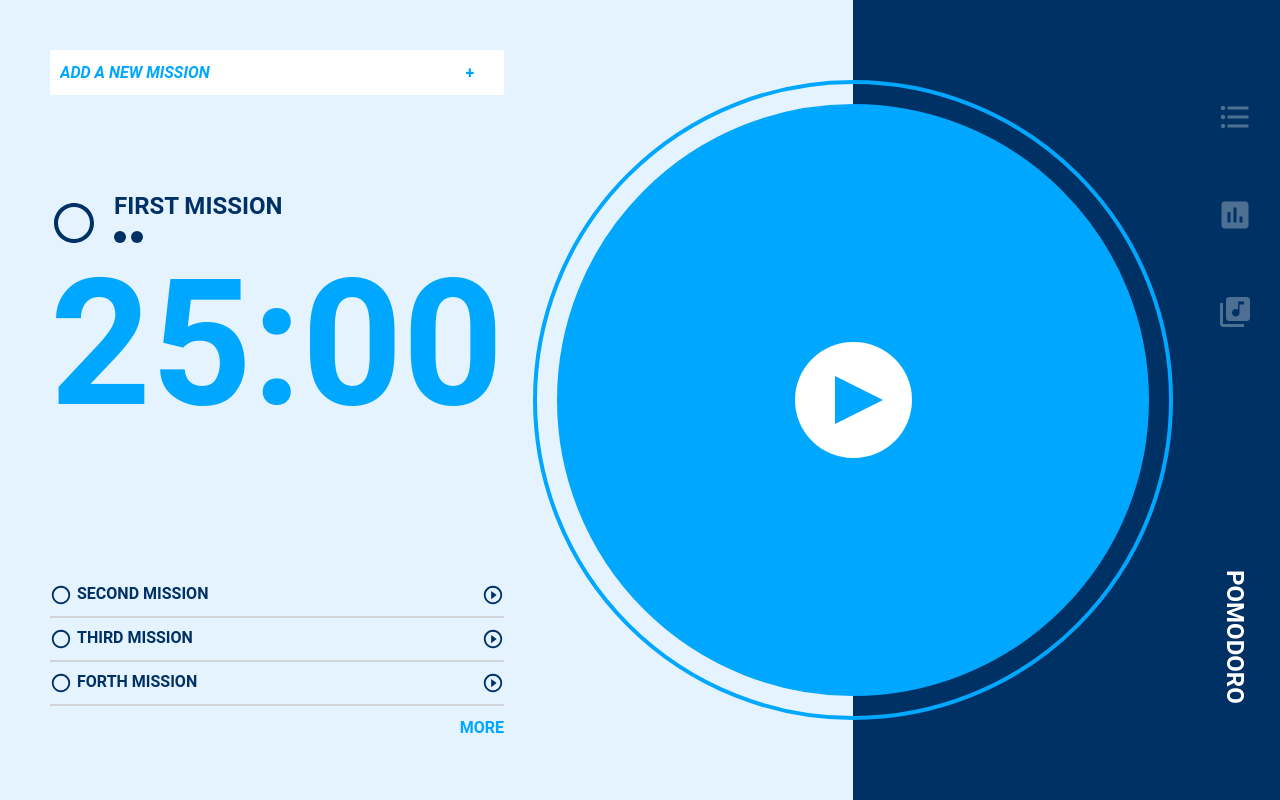
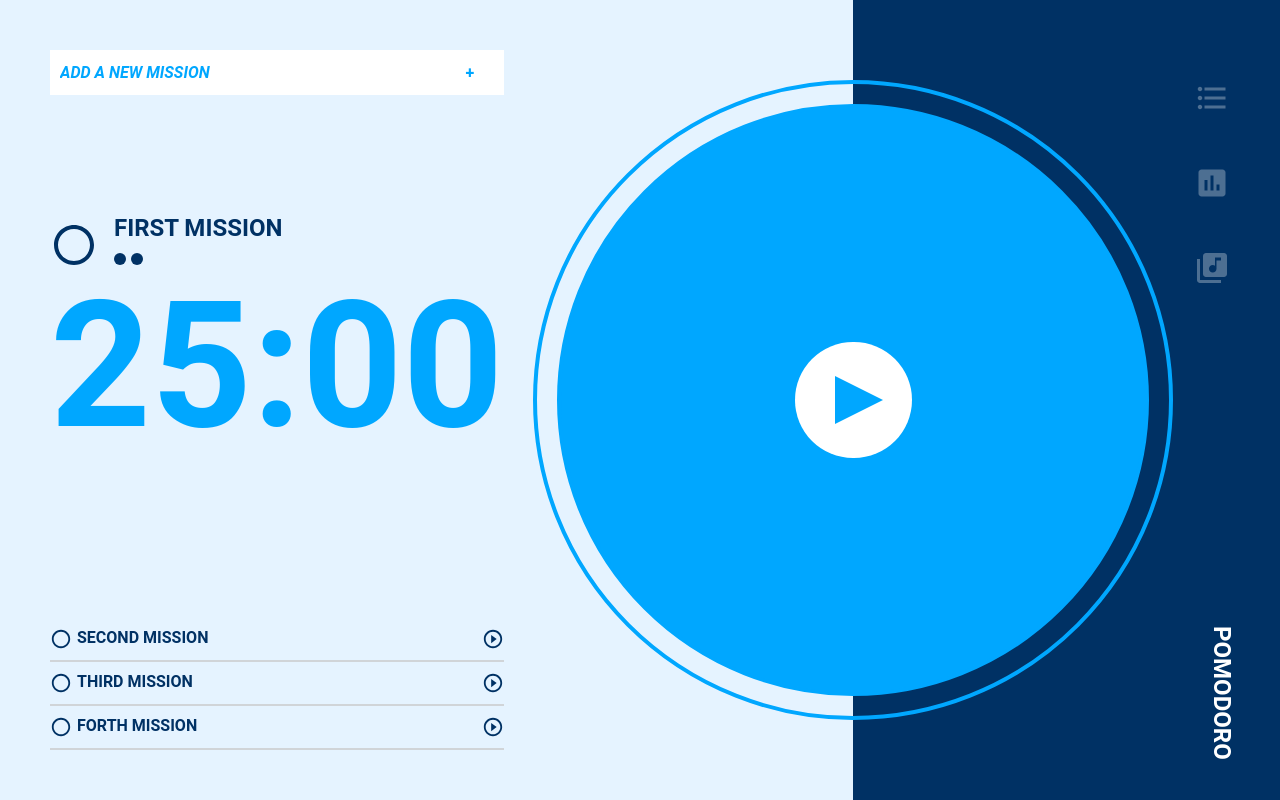
Before and after one commit to lax19970612/f2e2nd_week1, a Vue app: page / in a window 1280 px wide. Built offline with nearby package versions, Linux system fonts and the light colour scheme; the HTML template or start-up script is replaced by a standard one.

Commit message:
Feat: implement advanced/todolist appearance

```diff
--- a/src/App.vue
+++ b/src/App.vue
@@ -13,6 +13,7 @@
   </transition>
   <advanced-feature-layout
     :advancedMode="advancedMode"
+    :missionList="missionList"
     @changeModeEmit="changeModeEmitHandler"
   />
 </template>
@@ -23,6 +24,8 @@ import { defineComponent, toRefs, reactive } from "vue";
 import BaseFeatureLayout from "./layouts/BaseFeatureLayout.vue";
 import AdvancedFeatureLayout from "./layouts/AdvancedFeatureLayout.vue";
 import Timer from "./components/Timer.vue";
+
+import tempMissionData from "@/assets/tempMissionData";
 
 export default defineComponent({
   name: "App",
@@ -35,36 +38,7 @@ export default defineComponent({
   setup() {
     const state = reactive({
       advancedMode: false,
-      missionList: [
-        {
-          id: Math.floor(new Date().valueOf() * Math.random()),
-          complete: false,
-          name: "first mission",
-          unitTime: 1500,
-          executeTime: 3000,
-        },
-        {
-          id: Math.floor(new Date().valueOf() * Math.random()),
-          complete: false,
-          name: "second mission",
-          unitTime: 1500,
-          executeTime: 0,
-        },
-        {
-          id: Math.floor(new Date().valueOf() * Math.random()),
-          complete: false,
-          name: "third mission",
-          unitTime: 1500,
-          executeTime: 0,
-        },
-        {
-          id: Math.floor(new Date().valueOf() * Math.random()),
-          complete: false,
-          name: "forth mission",
-          unitTime: 1500,
-          executeTime: 0,
-        },
-      ],
+      missionList: tempMissionData,
     });
 
     function executeMissionEmitHandler(payload: number) {
@@ -101,7 +75,7 @@ export default defineComponent({
       executeMissionEmitHandler,
       addMissionEmitHandler,
       timerCountingEmitHandler,
-      changeModeEmitHandler
+      changeModeEmitHandler,
     };
   },
 });
@@ -131,12 +105,13 @@ body {
   overflow: hidden;
 }
 
-.timer-fade-enter-active, .timer-fade-leave-active {
-  transition: opacity .3s;
+.timer-fade-enter-active,
+.timer-fade-leave-active {
+  transition: opacity 0.3s;
 }
 
-.timer-fade-enter, .timer-fade-leave-to {
+.timer-fade-enter,
+.timer-fade-leave-to {
   opacity: 0;
 }
-
 </style>
--- /dev/null
+++ b/src/assets/tempMissionData.ts
@@ -0,0 +1,44 @@
+export default [
+  {
+    id: Math.floor(new Date().valueOf() * Math.random()),
+    complete: false,
+    name: "first mission",
+    unitTime: 1500,
+    executeTime: 3000,
+  },
+  {
+    id: Math.floor(new Date().valueOf() * Math.random()),
+    complete: false,
+    name: "second mission",
+    unitTime: 1500,
+    executeTime: 0,
+  },
+  {
+    id: Math.floor(new Date().valueOf() * Math.random()),
+    complete: false,
+    name: "third mission",
+    unitTime: 1500,
+    executeTime: 0,
+  },
+  {
+    id: Math.floor(new Date().valueOf() * Math.random()),
+    complete: false,
+    name: "forth mission",
+    unitTime: 1500,
+    executeTime: 0,
+  },
+  {
+    id: Math.floor(new Date().valueOf() * Math.random()),
+    complete: true,
+    name: "first complete mission",
+    unitTime: 1500,
+    executeTime: 3000,
+  },
+  {
+    id: Math.floor(new Date().valueOf() * Math.random()),
+    complete: true,
+    name: "second complete mission",
+    unitTime: 1500,
+    executeTime: 6000,
+  },
+];
--- a/src/components/MissionList.vue
+++ b/src/components/MissionList.vue
@@ -7,22 +7,47 @@
     >
       <div
         class="mission-list-icon"
-        :class="[mission.complete ? 'icon-checked' : 'icon-unchecked']"
+        :class="[
+          { 'advanced-mode-bg-color': options.inAdvancedMode },
+          mission.complete ? 'icon-checked' : 'icon-unchecked',
+        ]"
       />
-      <div class="mission-list-content">{{ mission.name }}</div>
+      <div
+        class="mission-list-content"
+        :class="{
+          'advanced-mode-color': options.inAdvancedMode,
+          'is-complete': mission.complete,
+        }"
+      >
+        {{ mission.name }}
+        <div class="timelength-wrapper" v-if="mission.complete">
+          <div
+            v-for="index in calcUnit(mission.executeTime, mission.unitTime)"
+            :key="index"
+            class="timelength-showing-circle"
+          />
+        </div>
+      </div>
       <div
         v-if="!mission.complete"
         class="mission-list-play-icon"
+        :class="{ 'advanced-mode-bg-color': options.inAdvancedMode }"
         @click="executeMission(mission.id)"
       />
     </div>
-    <div class="mission-list-row mission-list-getmore">MORE</div>
+    <div
+      v-if="options.limit !== -1"
+      class="mission-list-row mission-list-getmore"
+    >
+      MORE
+    </div>
   </div>
 </template>
 
 <script lang="ts">
 import { defineComponent, PropType, reactive, toRefs, watch } from "vue";
 import Mission from "@/interfaces/Mission";
+import MissionListOption from "@/interfaces/MissionListOption";
 
 export default defineComponent({
   name: "MissionList",
@@ -31,17 +56,16 @@ export default defineComponent({
       type: Array as PropType<Mission[]>,
       default: () => [],
     },
-    showComplete: {
-      type: Boolean,
-      default: false,
-    },
-    showFirstMission: {
-      type: Boolean,
-      default: false,
-    },
-    limit: {
-      type: Number,
-      default: -1,
+    options: {
+      type: Object as PropType<MissionListOption>,
+      default: () => {
+        return {
+          showComplete: false,
+          showFirstMission: false,
+          limit: -1,
+          inAdvancedMode: false,
+        };
+      },
     },
   },
   setup(props, { emit }) {
@@ -60,19 +84,23 @@ export default defineComponent({
 
     // @method
     function sortedMission(initialMissionList: Mission[]): Mission[] {
-      const missions: Mission[] = props.showFirstMission
+      const missions: Mission[] = props.options.showFirstMission
         ? initialMissionList
         : initialMissionList.slice(1);
       const filterMissions: Mission[] = missions.filter((mission: Mission) => {
-        return mission.complete === props.showComplete;
+        return mission.complete === props.options.showComplete;
       });
 
       const sortedMissionList: Mission[] =
-        props.limit !== -1
-          ? filterMissions.slice(0, props.limit)
+        props.options.limit !== -1
+          ? filterMissions.slice(0, props.options.limit)
           : filterMissions;
 
       return sortedMissionList;
+    }
+
+    function calcUnit(executeTime: number, unitTime: number): number {
+      return Math.floor(executeTime / unitTime);
     }
 
     function executeMission(id: number) {
@@ -81,7 +109,7 @@ export default defineComponent({
 
     return {
       ...toRefs(state),
-      sortedMission,
+      calcUnit,
       executeMission,
     };
   },
@@ -91,6 +119,7 @@ export default defineComponent({
 <style lang="scss" scoped>
 $mission_list_icon_size: 22px;
 $mission_list_font_color: #003164;
+$mission_list_advanced_mode_font_color: #fff;
 
 .mission-list {
   &-wrapper {
@@ -149,4 +178,31 @@ $mission_list_font_color: #003164;
     cursor: pointer;
   }
 }
+
+.timelength-wrapper {
+  padding: 2px 0;
+  display: inline-block;
+  width: 100%;
+}
+
+.timelength-showing-circle {
+  margin: 0 2.5px;
+  background-color: $mission_list_advanced_mode_font_color;
+  width: 12px;
+  height: 12px;
+  border-radius: 50%;
+  display: inline-block;
+}
+
+.is-complete {
+  text-decoration: line-through;
+}
+
+.advanced-mode-bg-color {
+  background-color: $mission_list_advanced_mode_font_color;
+}
+
+.advanced-mode-color {
+  color: $mission_list_advanced_mode_font_color;
+}
 </style>
--- a/src/components/Timer.vue
+++ b/src/components/Timer.vue
@@ -29,7 +29,9 @@ export default defineComponent({
   props: {
     mission: {
       type: Object as PropType<Mission>,
-      default: () => {},
+      default: () => {
+        return {};
+      },
     },
   },
   setup(props, { emit }) {
--- /dev/null
+++ b/src/interfaces/MissionListOption.ts
@@ -0,0 +1,6 @@
+export default interface MissionListOption {
+  showComplete: boolean;
+  showFirstMission: boolean;
+  limit: number;
+  inAdvancedMode: boolean;
+}
--- a/src/layouts/AdvancedFeatureLayout.vue
+++ b/src/layouts/AdvancedFeatureLayout.vue
@@ -1,118 +1,320 @@
 <template>
-<section class="advanced-feature-layout" ref="root">
-  <div class="feature-wrapper" ref="list">
-    <div class="feature-item-wrapper" @click="openAdvancedPage('missionList')" >
-      <div class="feature-item-icon icon-list" />
-      <div class="feature-item-context" v-if="advancedMode">to-do list</div>
+  <section class="advanced-feature-layout" ref="root">
+    <div class="table__cell__4 menu-wrapper relative">
+      <div class="menu-group">
+        <div
+          class="menu-item-wrapper"
+          :class="{ active: currentPage === 'todolist' }"
+          @click="linkClick('todolist')"
+        >
+          <div class="menu-item-icon icon-list" />
+          <div class="menu-item-context" v-if="advancedMode">to-do list</div>
+        </div>
+        <div
+          class="menu-item-wrapper"
+          :class="{ active: currentPage === 'analytics' }"
+          @click="linkClick('analytics')"
+        >
+          <div class="menu-item-icon icon-chart" />
+          <div class="menu-item-context" v-if="advancedMode">analytics</div>
+        </div>
+        <div
+          class="menu-item-wrapper"
+          :class="{ active: currentPage === 'ringtones' }"
+          @click="linkClick('ringtones')"
+        >
+          <div class="menu-item-icon icon-ringtone" />
+          <div class="menu-item-context" v-if="advancedMode">ringtones</div>
+        </div>
+      </div>
+      <div class="playing-panel" v-if="advancedMode">
+        <div class="timer-controller-wrapper relative">
+          <div class="timer-controller-outer">
+            <div class="timer-controller-inner">
+              <div class="button-start" />
+            </div>
+          </div>
+        </div>
+        <div class="timer-content-wrapper relative">
+          <div class="timer-content-remain-time">25:00</div>
+          <div class="timer-content-mission">THE FIRST THING TO DO TODAY</div>
+        </div>
+      </div>
     </div>
-    <div class="feature-item-wrapper" @click="openAdvancedPage('chart')" >
-      <div class="feature-item-icon icon-chart" />
-      <div class="feature-item-context" v-if="advancedMode">analytics</div>
+    <div class="table__cell__6 menu-wrapper">
+      <div class="todolist-wrapper" v-if="currentPage === 'todolist'">
+        <mission-input />
+        <div class="custom-header-bar">TO-DO</div>
+        <mission-list
+          :missionList="missionList"
+          :options="{
+            showComplete: false,
+            limit: -1,
+            showFirstMission: true,
+            inAdvancedMode: true,
+          }"
+          @executeMissionEmit="executeMissionEmitHandler"
+        />
+        <div class="custom-header-bar">DONE</div>
+        <mission-list
+          :missionList="missionList"
+          :options="{
+            showComplete: true,
+            limit: -1,
+            showFirstMission: true,
+            inAdvancedMode: true,
+          }"
+          @executeMissionEmit="executeMissionEmitHandler"
+        />
+      </div>
+      <div
+        class="analytics-wrapper"
+        v-else-if="currentPage === 'analytics'"
+      ></div>
+      <div
+        class="ringtones-wrapper"
+        v-else-if="currentPage === 'ringtones'"
+      ></div>
     </div>
-    <div class="feature-item-wrapper" @click="openAdvancedPage('ringtone')" >
-      <div class="feature-item-icon icon-ringtone" />
-      <div class="feature-item-context" v-if="advancedMode">ringtones</div>
+    <div class="table__cell__2 menu-wrapper">
+      <div class="exit-button" @click="closeAdvancedPage" />
+      <div class="logo">POMODORO</div>
     </div>
-    <div class="logo">POMODORO</div>
-  </div>
-</section>
+  </section>
 </template>
 
 <script lang="ts">
-import { defineComponent, reactive, ref, toRefs } from "vue";
+import { defineComponent, PropType, reactive, ref, toRefs } from "vue";
+import MissionInput from "@/components/MissionInput.vue";
+import MissionList from "@/components/MissionList.vue";
+import Mission from "@/interfaces/Mission";
 
 export default defineComponent({
-  name: 'AdvancedFeatureLayout',
+  name: "AdvancedFeatureLayout",
+  components: {
+    MissionInput,
+    MissionList,
+  },
   props: {
-    advancedMode: Boolean
+    advancedMode: Boolean,
+    missionList: {
+      type: Array as PropType<Mission[]>,
+      default: () => [],
+    },
   },
   setup(props, { emit }) {
-    const root = ref<HTMLDivElement>()
-    const list = ref<HTMLDivElement>()
+    const root = ref<HTMLDivElement>();
 
     const state = reactive({
-      advancedMode: props.advancedMode
-    })
+      advancedMode: props.advancedMode,
+      currentPage: null as null | string,
+    });
 
-    function openAdvancedPage(page: string) {
-      const rootDom = root.value
-      const listDom = list.value
-      if (rootDom) rootDom.style.left = '0px'
-      if (listDom) listDom.style.alignItems = 'flex-start'
-      state.advancedMode = true
-      emit('changeModeEmit', state.advancedMode)
+    function linkClick(page: string) {
+      state.currentPage = page;
+      if (!props.advancedMode) {
+        openAdvancedPage();
+      }
+    }
+
+    function openAdvancedPage() {
+      const rootDom = root.value;
+      if (rootDom) {
+        rootDom.style.left = "0px";
+        rootDom
+          .querySelectorAll<HTMLElement>(".menu-item-wrapper")
+          .forEach((item: HTMLElement) => {
+            item.style.justifyContent = "flex-start";
+          });
+      }
+      state.advancedMode = true;
+      emit("changeModeEmit", state.advancedMode);
+    }
+
+    function closeAdvancedPage() {
+      const rootDom = root.value;
+      if (rootDom) {
+        rootDom.style.left = "66.67%";
+        rootDom
+          .querySelectorAll<HTMLElement>(".menu-item-wrapper")
+          .forEach((item: HTMLElement) => {
+            item.style.justifyContent = "flex-end";
+          });
+      }
+      state.advancedMode = false;
+      emit("changeModeEmit", state.advancedMode);
     }
 
     return {
       ...toRefs(state),
       root,
-      list,
-      openAdvancedPage
-    }
+      linkClick,
+      closeAdvancedPage,
+    };
   },
 });
 </script>
 
 <style lang="scss" scoped>
+$button_size: 36px;
+
 .advanced-feature-layout {
   position: absolute;
   top: 0;
   left: 66.67%;
 
+  display: flex;
+
   width: 100%;
-  min-height: 100vh;
+  height: 100vh;
   background-color: #003164;
-
-  padding: 40px;
-  transition: left .5s ease;
+  transition: left 0.5s ease;
 }
 
-.feature-wrapper {
-  width: 30%;
-  height: calc(100vh - 80px);
-
-  display: flex;
-  flex-direction: column;
-  align-items: flex-end;
-  justify-content: space-evenly;
-}
-
-.feature-item {
+.menu-item {
   &-wrapper {
+    min-height: 55px;
+    margin: 30px 0;
     display: flex;
+    justify-content: flex-end;
+    flex-wrap: wrap;
     align-items: center;
     cursor: pointer;
-    transition: all .1s ease;
+    transition: all 0.1s ease;
 
-    &:hover > .feature-item-icon {
-      background-color: #FF4384;
+    &:hover > .menu-item-icon {
+      background-color: #ff4384;
     }
 
-    &:hover > .feature-item-context {
-      color: #FF4384;
+    &:hover > .menu-item-context {
+      color: #ff4384;
+    }
+  }
+
+  &-wrapper.active {
+    .menu-item-icon {
+      background-color: #ff4384;
+    }
+    .menu-item-context {
+      color: #ff4384;
     }
   }
 
   &-icon {
-    width: 36px;
-    height: 36px;
-    margin: 7% 0;
+    margin-right: 10px;
+    min-width: 36px;
+    min-height: 36px;
     background-color: rgba(255, 255, 255, 0.3);
-    transition: all .3s ease;
+    transition: all 0.3s ease;
   }
 
   &-context {
-    margin-left: 20px;
     font-size: 36px;
     font-weight: bold;
     text-transform: uppercase;
     color: rgba(255, 255, 255, 0.3);
-    white-space: nowrap;
-    transition: all .3s ease;
+    white-space: wrap;
+    transition: all 0.3s ease;
+  }
+}
+
+.playing-panel {
+  position: absolute;
+  bottom: 0;
+  left: 40px;
+  transform: translate(0, 50%);
+
+  width: 350px;
+  height: 350px;
+}
+
+.timer-controller {
+  &-inner,
+  &-outer {
+    background-color: #ff4384;
+    border: 7px solid #003164;
+    border-radius: 50%;
+    padding: 2px;
+  }
+
+  &-outer {
+    position: absolute;
+    top: 0;
+    left: 50%;
+    transform: translate(-50%, -50%);
+    width: 120px;
+    height: 120px;
+    cursor: pointer;
+
+    transition: 0.3s ease;
+    &:hover {
+      background-color: #fff;
+    }
+  }
+
+  &-inner {
+    width: 100%;
+    height: 100%;
+    display: flex;
+    justify-content: center;
+    align-items: center;
+
+    .button-pause {
+      width: 0;
+      height: $button_size;
+      border-style: double;
+      border-width: 0 0 0 36px;
+      border-color: #fff;
+      margin-left: 0;
+
+      transition: all 0.3s ease;
+    }
+
+    .button-start {
+      width: 0;
+      height: $button_size;
+      margin-left: $button_size/4;
+      border-style: solid;
+      border-width: $button_size/2 0 $button_size/2 $button_size;
+      border-color: transparent transparent transparent #fff;
+      transition: all 0.3s ease;
+    }
+  }
+}
+
+.timer-content {
+  &-wrapper {
+    height: 350px;
+    background-color: #ffedf7;
+    border-radius: 50%;
+    z-index: -1;
+
+    display: flex;
+    flex-direction: column;
+    padding-top: 50px;
+  }
+
+  &-remain-time {
+    color: #ff4384;
+    font-size: 64px;
+    font-weight: bold;
+    text-align: center;
+  }
+  &-mission {
+    color: #003164;
+    font-size: 16px;
+    font-weight: bold;
+    text-align: center;
+    text-transform: uppercase;
+    margin-top: -15px;
   }
 }
 
 .logo {
+  position: fixed;
+  right: 40px;
+  bottom: 40px;
+
   margin-top: 50%;
   writing-mode: vertical-lr;
   width: 36px;
@@ -122,10 +324,10 @@ export default defineComponent({
 }
 
 .icon-list {
-  mask: url("~@/assets/svg/format_list_bulleted_black_24dp.svg") no-repeat center /
-    contain;
-  -webkit-mask: url("~@/assets/svg/format_list_bulleted_black_24dp.svg") no-repeat
+  mask: url("~@/assets/svg/format_list_bulleted_black_24dp.svg") no-repeat
     center / contain;
+  -webkit-mask: url("~@/assets/svg/format_list_bulleted_black_24dp.svg")
+    no-repeat center / contain;
 }
 
 .icon-chart {
@@ -142,4 +344,93 @@ export default defineComponent({
     center / contain;
 }
 
+.todolist-wrapper {
+  width: 100%;
+  height: 100%;
+  padding: 30px 0 30px 100px;
+}
+
+.custom-header-bar {
+  width: 100%;
+  height: 44px;
+  margin-top: 56px;
+  padding: 0 16px;
+  background-color: #ffffff33;
+  color: #fff;
+
+  font-size: 24px;
+  line-height: 44px;
+  text-transform: uppercase;
+  font-weight: bold;
+}
+
+.exit-button {
+  margin-top: 24px;
+  width: 36px;
+  cursor: pointer;
+  font-size: 36px;
+  color: #fff;
+  float: right;
+  text-align: center;
+  transition: 0.1s;
+
+  &:after {
+    display: inline-block;
+    content: "\00d7";
+  }
+
+  &:hover {
+    transform: scale(1.2);
+  }
+}
 </style>
+
+<style lang="scss">
+@mixin table__cell($ratio) {
+  width: calc(100% / 12 * #{$ratio});
+  height: 100%;
+}
+.table__cell__1 {
+  @include table__cell(1);
+}
+.table__cell__2 {
+  @include table__cell(2);
+}
+.table__cell__3 {
+  @include table__cell(3);
+}
+.table__cell__4 {
+  @include table__cell(4);
+}
+.table__cell__5 {
+  @include table__cell(5);
+}
+.table__cell__6 {
+  @include table__cell(6);
+}
+.table__cell__7 {
+  @include table__cell(7);
+}
+.table__cell__8 {
+  @include table__cell(8);
+}
+.table__cell__9 {
+  @include table__cell(9);
+}
+.table__cell__10 {
+  @include table__cell(10);
+}
+.table__cell__11 {
+  @include table__cell(11);
+}
+.table__cell__12 {
+  @include table__cell(12);
+}
+
+.relative {
+  position: relative;
+}
+.menu-wrapper {
+  padding: 40px;
+}
+</style>
--- a/src/layouts/BaseFeatureLayout.vue
+++ b/src/layouts/BaseFeatureLayout.vue
@@ -3,8 +3,13 @@
     <mission-input @addMissionEmit="addMissionEmitHandler" />
     <current-mission :mission="missionList[0]" />
     <mission-list
+      :options="{
+        showComplete: false,
+        limit: -1,
+        showFirstMission: false,
+        inAdvancedMode: false,
+      }"
       :missionList="missionList"
-      :limit="3"
       @executeMissionEmit="executeMissionEmitHandler"
     />
   </section>
```
